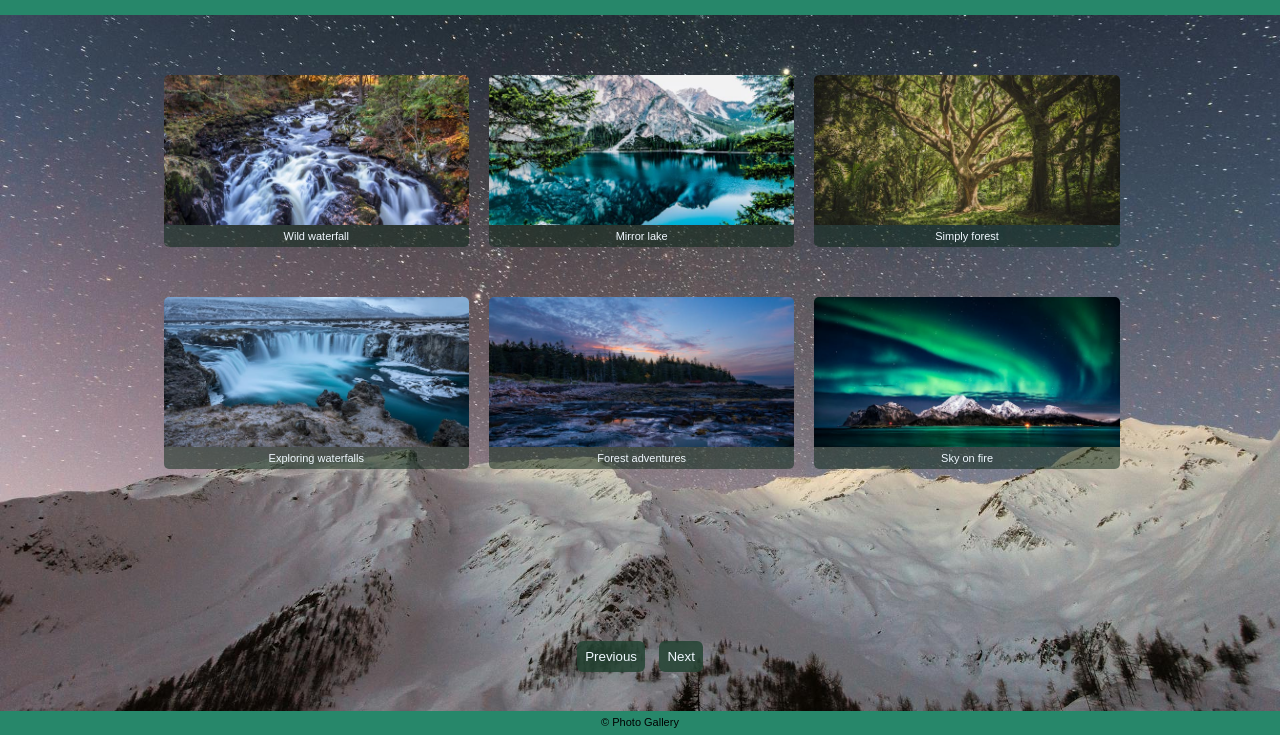
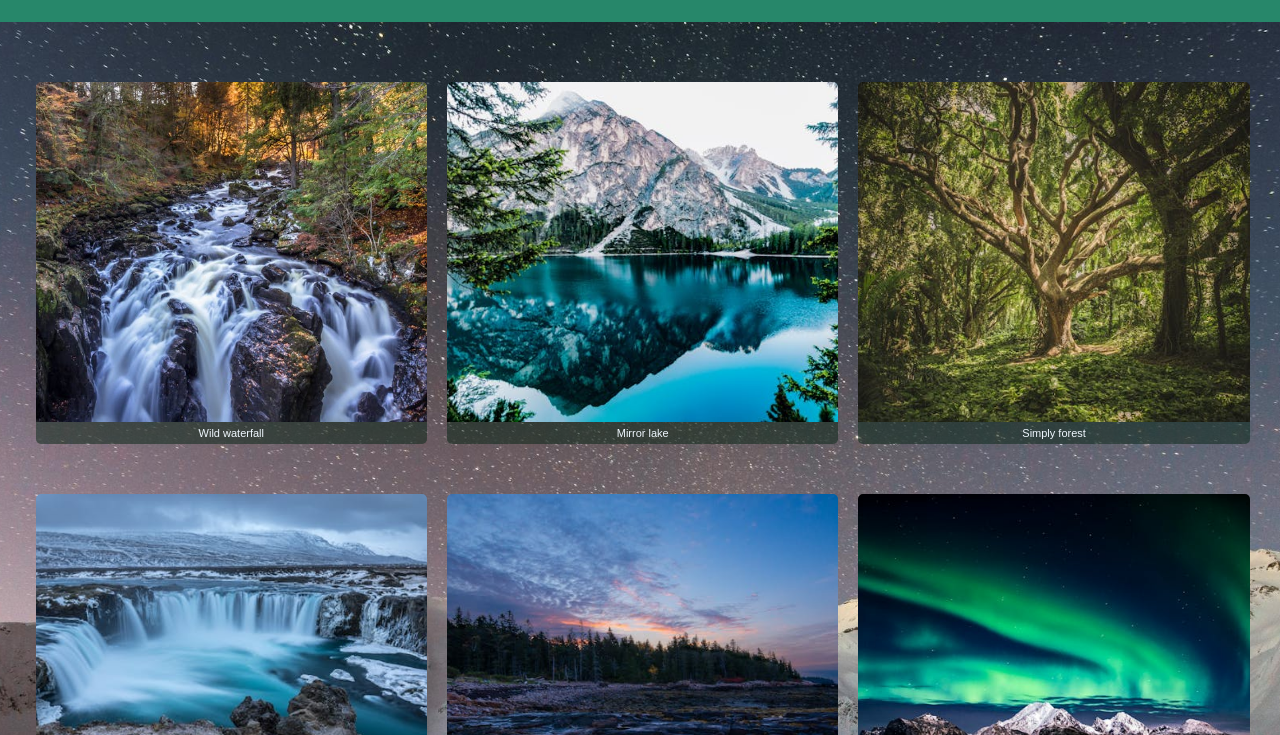
Before and after one commit to sheifg/photo-gallery, a plain HTML site: page index.html in a window 1280 px wide. Shown: the part 65-800 px from the top of the page. Drawn offline with Linux system fonts and the light colour scheme.

Commit message:
Updated style

```diff
--- a/style.css
+++ b/style.css
@@ -8,7 +8,6 @@
 header {
   background-color: rgb(39, 135, 106);
   text-align: center;
-  height: 10vh;
   padding: 25px;
 }
 
@@ -17,17 +16,19 @@ header {
   background: url("./images/mountains.jpg");
   background-size: cover;
   background-position: center;
-  height: calc(100vh - 13vh);
+  max-width: 100%;
+  max-height: 100%;
+  overflow: hidden;
+  background-attachment: fixed;
 }
 
 .card-grid {
-  height: 90%;
-  padding-left: 12%;
+  padding-left: 2%;
   padding-top: 35px;
 }
 
 .card {
-  width: 28%;
+  width: 32%;
   padding: 5px;
   margin: 20px 5px;
   /* Using float it places the cards to the left side */
@@ -47,7 +48,7 @@ header {
 .image-container {
   /* max-width: sets the maximun width of the image container */
   max-width: 100%;
-  height: 150px;
+  height: 340px;
   /* overflow:hidden, ensure that the images look well across screen sizes and devices*/
   overflow: hidden;
   border-radius: 5px 5px 0 0;
@@ -73,6 +74,8 @@ header {
 .nav-btn {
   height: 10%;
   text-align: center;
+  clear: both;
+  margin: 2% 0;
 }
 
 #previous-btn {
@@ -105,13 +108,9 @@ header {
 }
 
 footer {
-  /* position:absolute and bottom: 0 are used o stick the footer at the bottom of the page */
-  position: absolute;
-  bottom: 0;
   background-color: rgb(39, 135, 106);
   text-align: center;
   font-size: 11px;
   padding: 5px;
-  width: 100vw;
-  height: 3vh;
+  width: 100%;
 }
```
